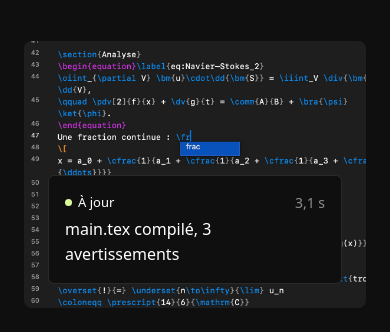
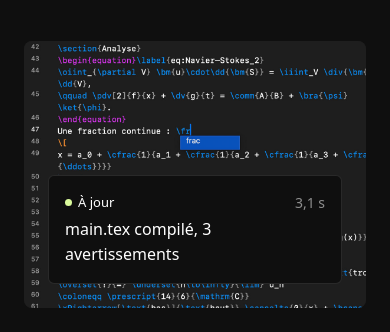
Before and after one commit to Evolvlabs-research/Latex-converter, a plain HTML site: page site/index.html in a window 390 px wide. Shown: the part 512-844 px from the top of the page. Drawn offline with Linux system fonts and the light colour scheme; a web font is replaced by a local one.

Commit message:
Site : image du haut recentrée sur la complétion, sur ordinateur, tablette et téléphone

```diff
--- a/site/index.html
+++ b/site/index.html
@@ -49,6 +49,9 @@
 <link rel="modulepreload" href="assets/moments/lib.js">
 <link rel="modulepreload" href="assets/moments/word-highlight/moment.js">
 <style>
+  /* image du haut : la ligne « \fr » et sa liste restent visibles et hors de la carte « À jour », cadre haut ou bandeau large */
+  .hero__media > img { --ly-pos-phone: 0% 52%; }
+  @media (max-width: 639px) { .hero__media > img { --ly-pos-phone: 0% 65%; } }
   /* le logo de Nabla (∇ blanc, fond transparent) à la place d'une marque tirée */
   .nav__logo img { width: 28px; height: 28px; }
   /* la fenêtre de Nabla, capture réelle, en travers du .wrap */
@@ -151,7 +154,7 @@
         </div>
       </div>
       <div class="hero__media span-6 start-7">
-        <img src="img/hero-source.jpg" width="580" height="661" alt="Source LaTeX dans Nabla en mode sombre, la liste de complétion ouverte sous \fr" style="--ly-pos: 0% 60%" fetchpriority="high" data-source="client" data-subject="l'éditeur de Nabla">
+        <img src="img/hero-source.jpg" width="580" height="661" alt="Source LaTeX dans Nabla en mode sombre, la liste de complétion ouverte sous \fr" style="--ly-pos: 0% 47%" fetchpriority="high" data-source="client" data-subject="l'éditeur de Nabla">
         <div class="ly-float">
           <div class="ly-float__row"><span class="ly-live">À jour</span><span>3,1 s</span></div>
           <div class="ly-float__title">main.tex compilé, 3 avertissements</div>
```
